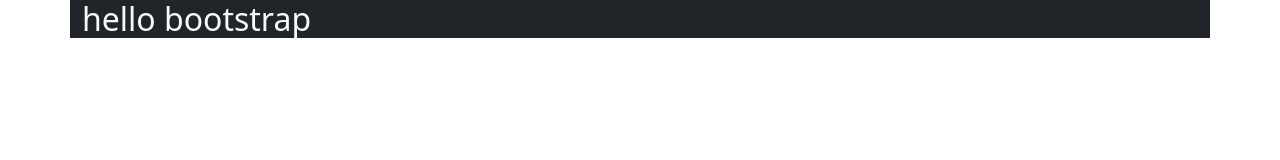
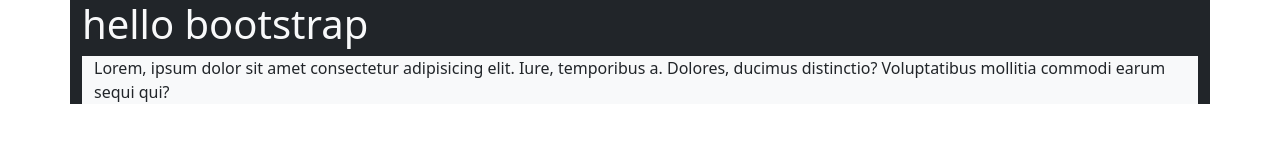
Before and after one commit to rh-comrade/Coding-Savvy-, a website: page public/Tasks/week5/index.html in a window 1280 px wide. Drawn offline with Linux system fonts and the light colour scheme.

Commit message:
bootstrap container and container-fluid

```diff
--- a/public/Tasks/week5/index.html
+++ b/public/Tasks/week5/index.html
@@ -9,7 +9,10 @@
 </head>
 <body>
     <div class="container bg-dark text-light">
-        <h2>hello bootstrap </h2>
+        <h2 class="fs-1">hello bootstrap </h2>
+        <div class="container-fluid text-dark bg-light">
+            <p>Lorem, ipsum dolor sit amet consectetur adipisicing elit. Iure, temporibus a. Dolores, ducimus distinctio? Voluptatibus mollitia commodi earum sequi qui?</p>
+        </div>
     </div>
 </body>
 </html>
```
